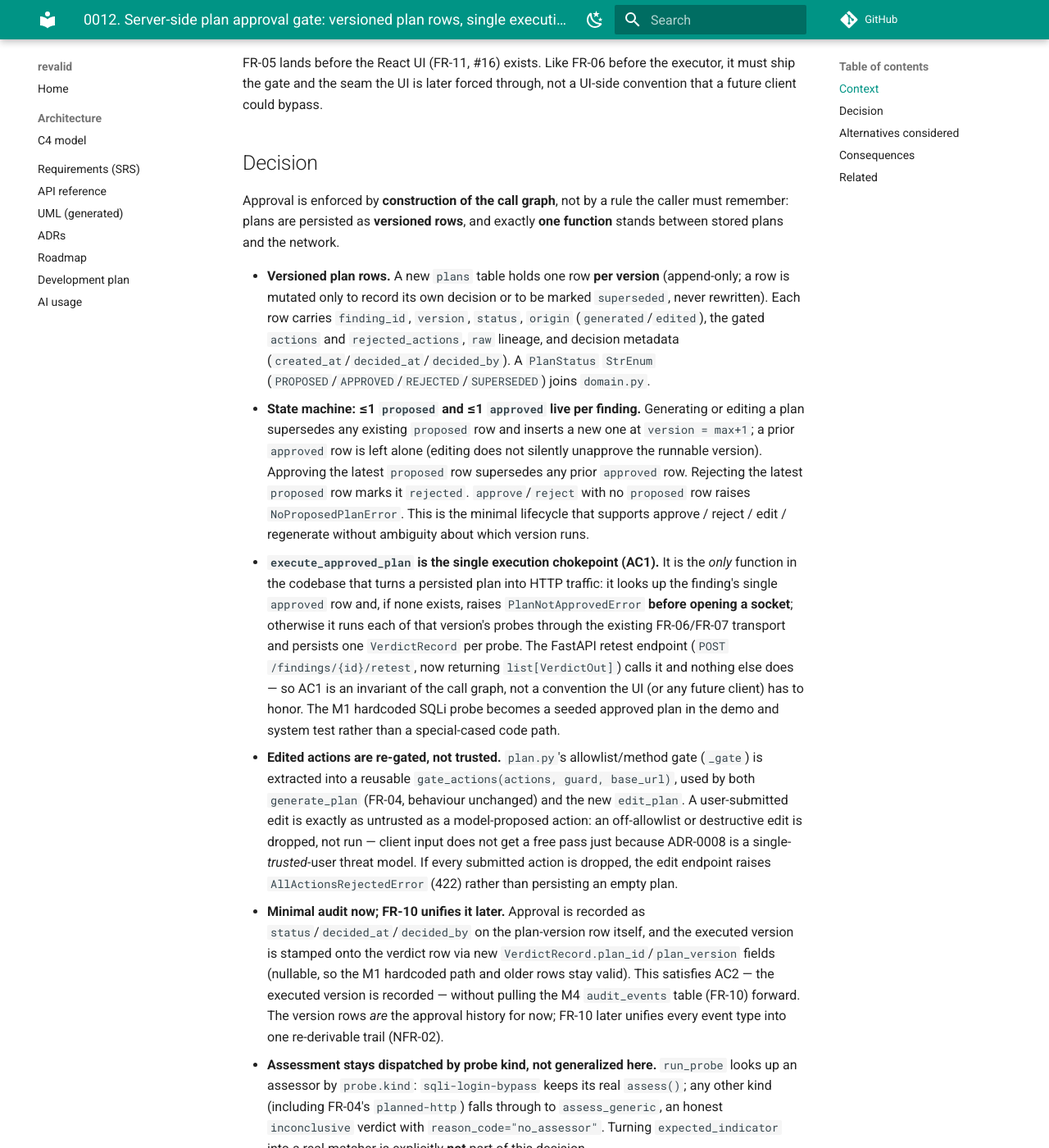
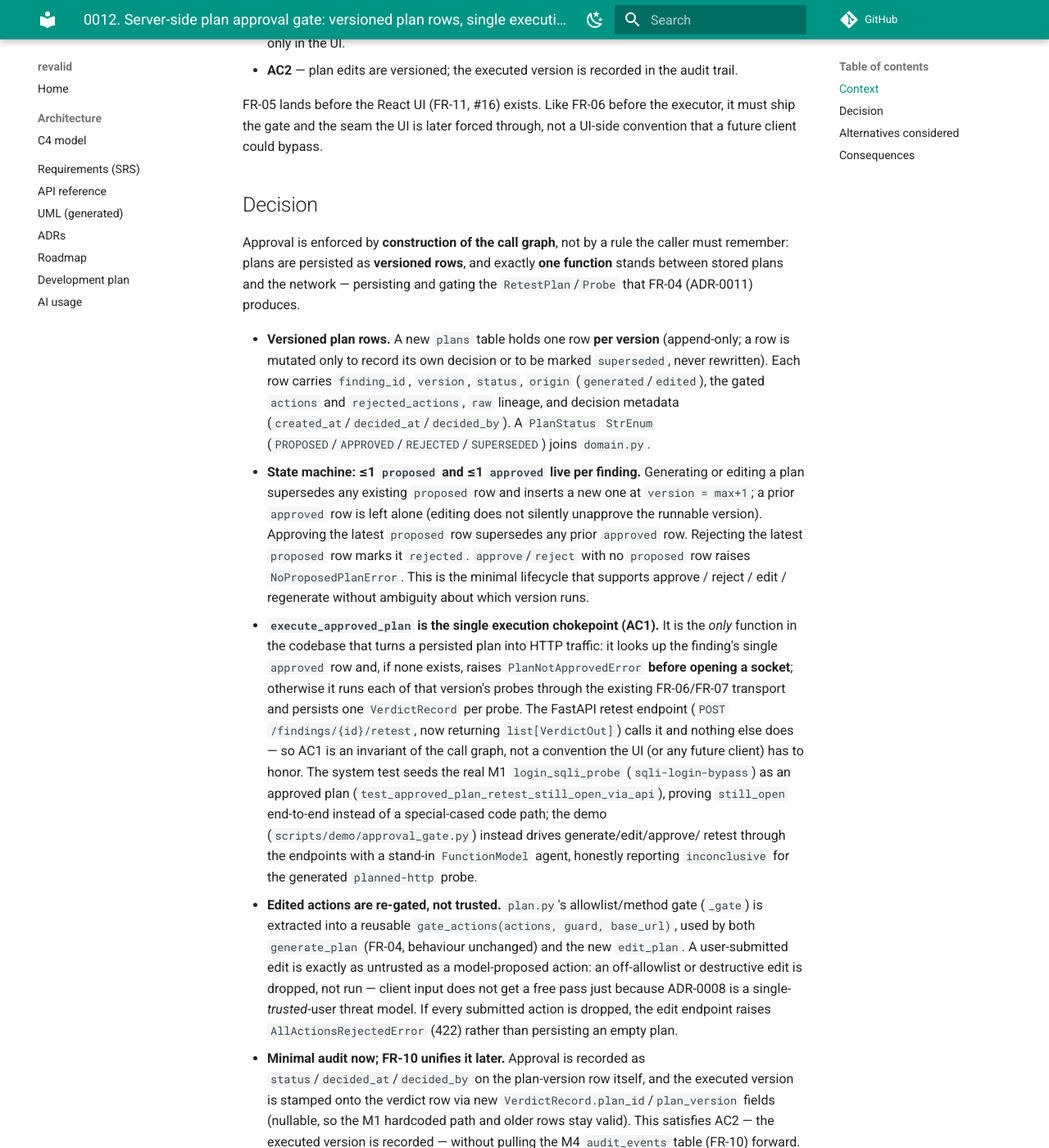
Before and after one commit to SelfishCoconut/revalid, an MkDocs documentation site: the page built from docs/adr/0012-server-side-plan-approval-gate.md, in a window 1280 px wide and 1400 px high, scrolled down 586 px. Shown: the whole window at 82% size. Built offline with MkDocs 1.6.1 and Material for MkDocs 9.7.7, drawn with Linux system fonts in a browser that asks for light colours; comment, search, counter and statistics services are not loaded; some of the changed text lies outside the part shown.

Commit message:
docs(adr): correct ADR-0012 demo/system-test claim, match ADR house style (#10)
Co-Authored-By: Claude Opus 4.8 <noreply@anthropic.com>

```diff
--- a/docs/adr/0012-server-side-plan-approval-gate.md
+++ b/docs/adr/0012-server-side-plan-approval-gate.md
@@ -11,7 +11,9 @@ trail. Before this decision, FR-04 (`plan.py`, ADR-0011) produced a
 `RetestPlan` that lived only in memory — no `PlanRecord`, no plan endpoints,
 `RetestPlan.version` unused — while execution (`POST /findings/{id}/retest`)
 ignored plans entirely and hardcoded the M1 SQLi probe. So "no plan executes
-without approval" was not yet a real guarantee anywhere in the code.
+without approval" was not yet a real guarantee anywhere in the code, even
+though ADR-0002 had already fixed the plan → human-approve → execute model
+and SQLite persistence this decision now implements end to end.
 
 Two acceptance criteria fix the shape of the gate:
 
@@ -28,7 +30,8 @@ not a UI-side convention that a future client could bypass.
 
 Approval is enforced by **construction of the call graph**, not by a rule the
 caller must remember: plans are persisted as **versioned rows**, and exactly
-**one function** stands between stored plans and the network.
+**one function** stands between stored plans and the network — persisting
+and gating the `RetestPlan`/`Probe` that FR-04 (ADR-0011) produces.
 
 - **Versioned plan rows.** A new `plans` table holds one row **per version**
   (append-only; a row is mutated only to record its own decision or to be
@@ -54,9 +57,13 @@ caller must remember: plans are persisted as **versioned rows**, and exactly
   transport and persists one `VerdictRecord` per probe. The FastAPI retest
   endpoint (`POST /findings/{id}/retest`, now returning `list[VerdictOut]`)
   calls it and nothing else does — so AC1 is an invariant of the call graph,
-  not a convention the UI (or any future client) has to honor. The M1
-  hardcoded SQLi probe becomes a seeded approved plan in the demo and system
-  test rather than a special-cased code path.
+  not a convention the UI (or any future client) has to honor. The system
+  test seeds the real M1 `login_sqli_probe` (`sqli-login-bypass`) as an
+  approved plan (`test_approved_plan_retest_still_open_via_api`), proving
+  `still_open` end-to-end instead of a special-cased code path; the demo
+  (`scripts/demo/approval_gate.py`) instead drives generate/edit/approve/
+  retest through the endpoints with a stand-in `FunctionModel` agent,
+  honestly reporting `inconclusive` for the generated `planned-http` probe.
 - **Edited actions are re-gated, not trusted.** `plan.py`'s allowlist/method
   gate (`_gate`) is extracted into a reusable `gate_actions(actions, guard,
   base_url)`, used by both `generate_plan` (FR-04, behaviour unchanged) and
@@ -134,11 +141,3 @@ caller must remember: plans are persisted as **versioned rows**, and exactly
   design, and the minimal-audit-now split from FR-10 are Álvaro's to ratify in
   async review, per the design dialogue recorded in
   `docs/superpowers/specs/2026-07-14-fr05-approval-gate-design.md`.
-
-## Related
-
-- [ADR-0011](0011-retest-plan-generation.md) — FR-04 plan generation; this
-  decision persists and gates the `RetestPlan`/`Probe` it produces, and
-  extracts its allowlist gate (`gate_actions`) for reuse on edits.
-- [ADR-0002](0002-product-architecture.md) — fixes the plan → human approve →
-  execute model and SQLite persistence that this decision implements.
```
